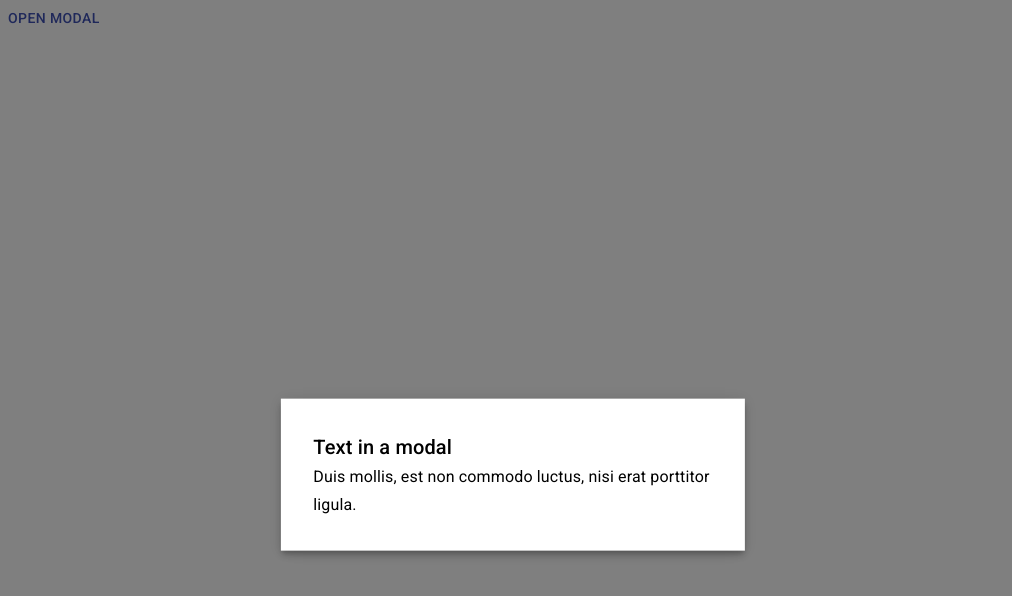
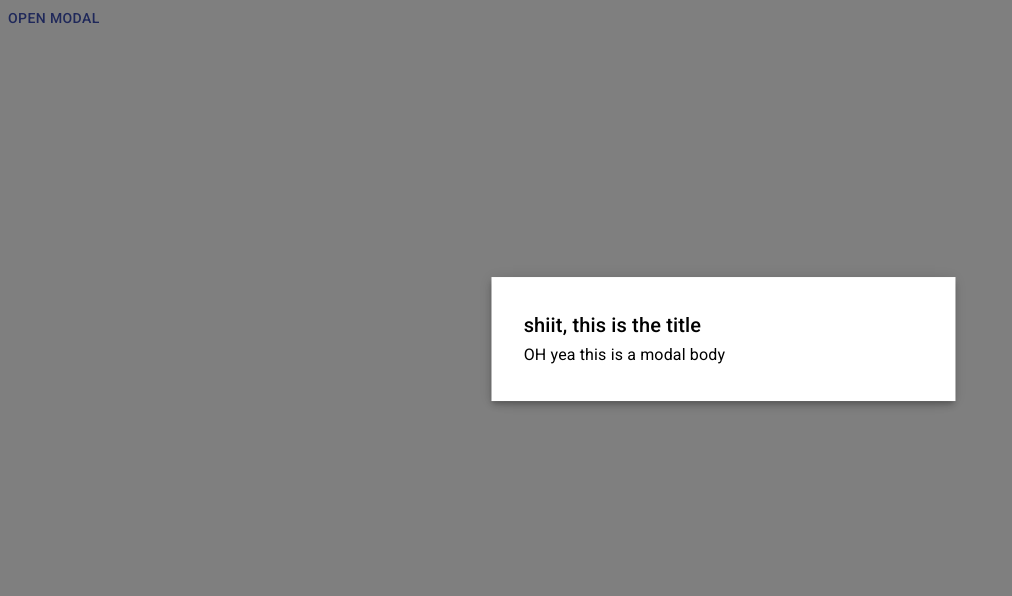
Before and after one commit to qiarash/get-some-react-in-your-blood, a React (Create React App) app: page /modal in a window 1280 px wide. Both pictures are taken after a click on the button "OPEN MODAL". Shown: the top 596 px of the page, without its empty margins (0-1012 px from the left). Built offline with nearby package versions, Linux system fonts and the light colour scheme.

Commit message:
move mappings to container, customizable changes to modal via props

```diff
--- a/src/actions/ModalActions.js
+++ b/src/actions/ModalActions.js
@@ -1,4 +1,3 @@
-
 export function openModal() {
 	return {
 		type: 'OPEN_MODAL'
--- a/src/components/CustomModal.js
+++ b/src/components/CustomModal.js
@@ -1,53 +1,40 @@
 import React from "react";
 
-import Input from "./Input";
 import {
 	withStyles
 } from '@material-ui/core/styles';
 import Typography from '@material-ui/core/Typography';
 import Modal from '@material-ui/core/Modal';
 import Button from '@material-ui/core/Button';
-import { bindActionCreators } from 'redux';
-import { connect } from 'react-redux';
-import {openModal, closeModal} from '../actions/ModalActions';
+
+
 class CustomModal extends React.Component {
 
 
 
 	constructor(props) {
 		super(props);
-		this.modalStyle = this.getModalStyle();
 		this.state = {
 			open: false
 		}
 	}
 
-	getModalStyle() {
-		const top = 50 + Math.round(Math.random() * 20) - 10;
-		const left = 50 + Math.round(Math.random() * 20) - 10;
-		return {
-			top: `${top}%`,
-			left: `${left}%`,
-			transform: `translate(-${top}%, -${left}%)`,
-		};
-	}
-
 	render() {
 		return (
 			<div>
-      <Button color="primary" onClick={this.props.openModal}>Open Modal</Button>
+      <Button color="primary" onClick={this.props.onClick}>Open Modal</Button>
       <Modal
         aria-labelledby="simple-modal-title"
         aria-describedby="simple-modal-description"
-        open={this.props.open}
-        onClose={this.props.closeModal}
+        open={this.props.isActive}
+        onClose={this.props.onClose}
       >
-        <div style={this.modalStyle} className={this.props.classes.paper}>
+        <div style={this.props.style} className={this.props.classes.paper}>
           <Typography variant="h6" id="modal-title">
-            Text in a modal
+           {this.props.title}
           </Typography>
           <Typography variant="subtitle1" id="simple-modal-description">
-            Duis mollis, est non commodo luctus, nisi erat porttitor ligula.
+           {this.props.body}
           </Typography>
         </div>
       </Modal>
@@ -56,19 +43,7 @@ class CustomModal extends React.Component {
 	}
 }
 
-const mapStateToProps = (state) => {
-	return {
-		open: state.open
-  };
-};
 
-
-const mapDispatchToProps = (dispatch) => {
-	return bindActionCreators({
-		openModal: openModal,
-		closeModal: closeModal
-	}, dispatch);
-}
 
 export default withStyles(theme => ({
 	paper: {
@@ -79,4 +54,4 @@ export default withStyles(theme => ({
 		padding: theme.spacing(4),
 		outline: 'none',
 	},
-}))(connect(mapStateToProps, mapDispatchToProps)(CustomModal));
+}))(CustomModal);
--- a/src/containers/LoginPage.js
+++ b/src/containers/LoginPage.js
@@ -1,6 +1,5 @@
 import React from 'react';
 import Form from '../components/Form';
-import CustomModal from "../components/CustomModal";
 import {
 	Redirect
 } from "react-router-dom";
--- a/src/containers/ModalPage.js
+++ b/src/containers/ModalPage.js
@@ -1,23 +1,61 @@
 import React from 'react';
-import Form from '../components/Form';
 import CustomModal from "../components/CustomModal";
 import {
-	Redirect
-} from "react-router-dom";
+	openModal,
+	closeModal
+} from '../actions/ModalActions';
+import {
+	bindActionCreators
+} from 'redux';
+import {
+	connect
+} from 'react-redux';
 
-export default class ModalPage extends React.Component {
+class ModalPage extends React.Component {
 
+
+
+	getModalStyle() {
+		const top = 50 + Math.round(Math.random() * 20) - 10;
+		const left = 50 + Math.round(Math.random() * 20) - 10;
+		return {
+			top: `${top}%`,
+			left: `${left}%`,
+			transform: `translate(-${top}%, -${left}%)`,
+		};
+	}
 
 	constructor(props) {
 		super(props);
+		this.state = {
+			isActive: false
+		}
+		this.modalStyle = this.getModalStyle();
 	}
 
+
+
 	render() {
-	  return (
-	  <div>
-	  	<CustomModal />
+		return (
+			<div>
+	  	<CustomModal style={this.modalStyle} body="OH yea this is a modal body" title="shiit, this is the title" isActive={this.props.isActive} onClick={this.props.openModal} onClose={this.props.closeModal}/>
 	  </div>
-
 		);
 	}
 }
+
+const mapStateToProps = (state) => {
+	return {
+		isActive: state.isActive
+	};
+};
+
+
+const mapDispatchToProps = (dispatch) => {
+	return bindActionCreators({
+		openModal: openModal,
+		closeModal: closeModal
+	}, dispatch);
+}
+
+export default connect(mapStateToProps, mapDispatchToProps)(ModalPage)
--- a/src/index.js
+++ b/src/index.js
@@ -5,13 +5,13 @@ import App from './App';
 import * as serviceWorker from './serviceWorker';
 import LoginPage from './containers/LoginPage';
 import ModalPage from './containers/ModalPage';
-import Modal from './reducers/Modal';
+import ModalReducer from './reducers/ModalReducer';
 import { createStore } from 'redux';
 import { Provider } from 'react-redux';
 import {Route, BrowserRouter as Router} from 'react-router-dom';
 import 'typeface-roboto';
 
-const store = createStore(Modal)
+const store = createStore(ModalReducer)
 
 const routing = (
  <Provider store={store}>
--- a/src/reducers/Modal.js
+++ b/src/reducers/ModalReducer.js
@@ -2,11 +2,11 @@ export default function Modal(state, action) {
 
   if (action.type === "OPEN_MODAL") {
     return Object.assign({}, state, {
-      open: true
+      isActive: true
     });
   } else if (action.type === "CLOSE_MODAL" || typeof state === 'undefined') {
     return Object.assign({}, state, {
-      open: false
+      isActive: false
     })
   }
   return state
```
